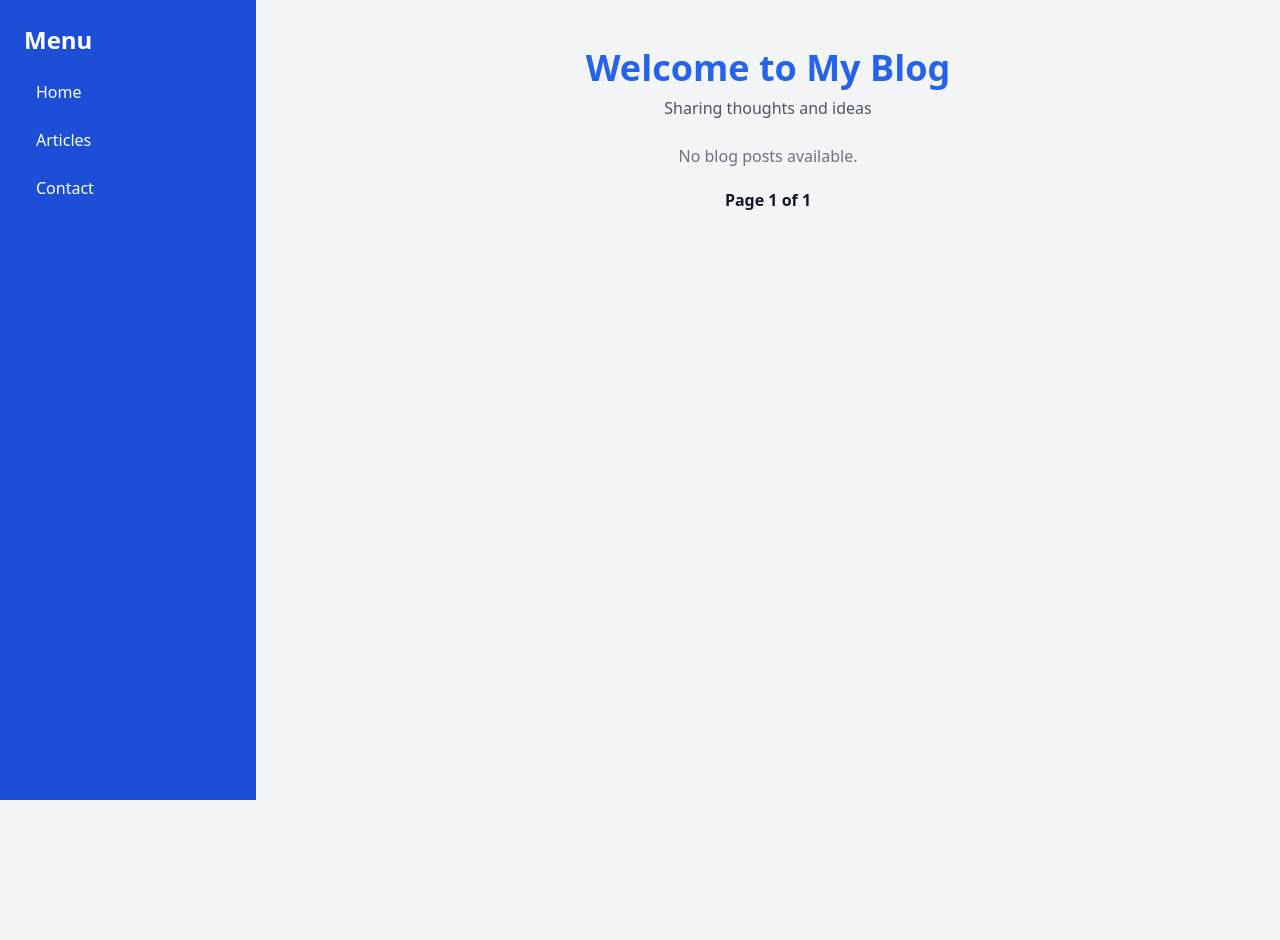
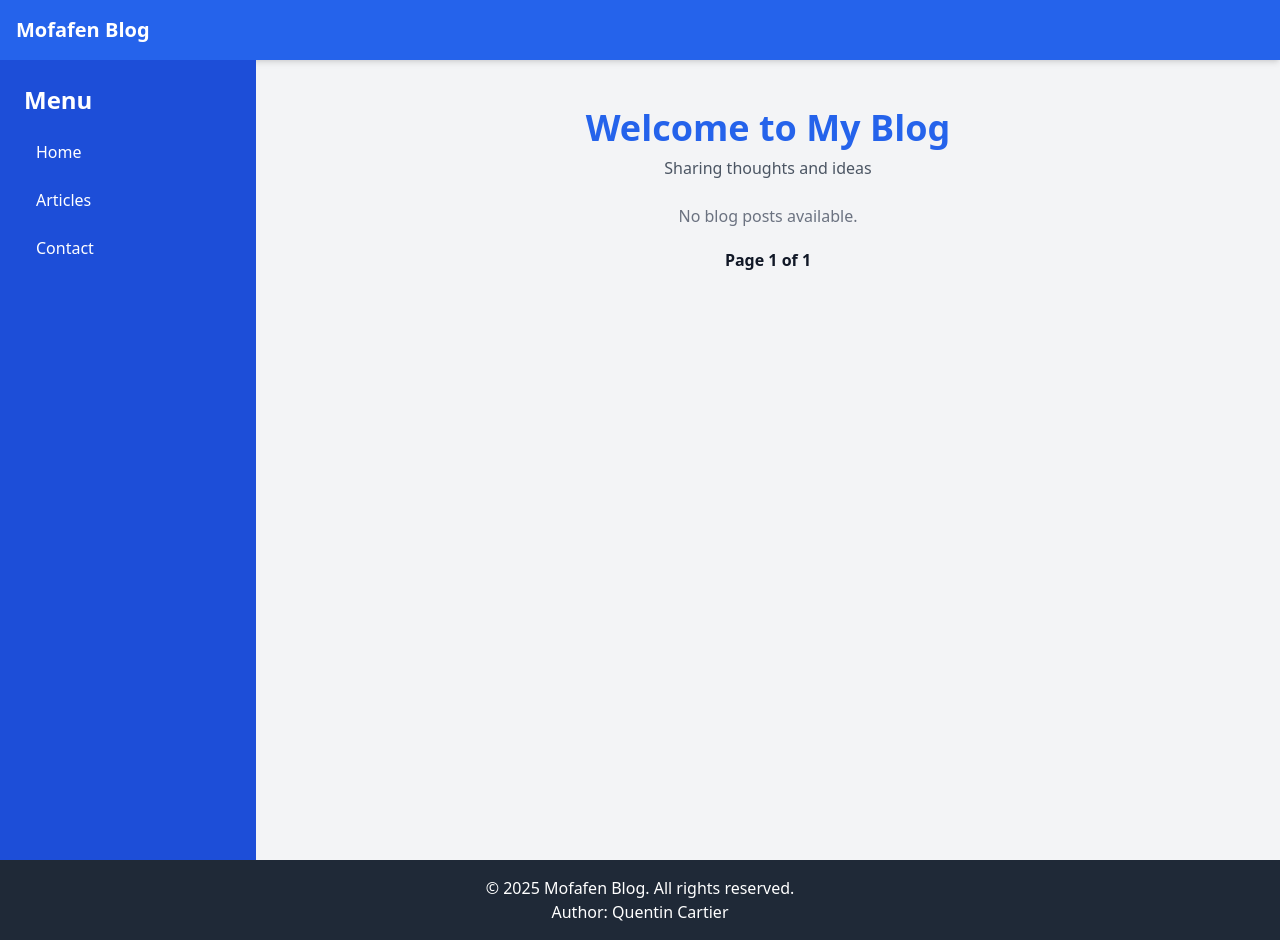
Before and after one commit to maishuji/tech_blog, a Django app: page / in a window 1280 px wide. Before the commit the page ends 800 px from the top, so only its background shows below. Run offline with Django 4.2, Linux system fonts and the light colour scheme; data that the repository does not hold is empty; some libraries are stand-ins or nearby versions.

Commit message:
Add footer and header

```diff
--- a/blog_heho/blog/templates/base.html
+++ b/blog_heho/blog/templates/base.html
@@ -10,6 +10,14 @@
     <link rel="icon" type="image/x-icon" href="{% static 'favicon.ico' %}">
 </head>
 <body class="bg-gray-100 text-gray-900">
+
+    <!-- Header -->
+    <header class="bg-blue-600 text-white p-4 shadow-md">
+        <div class="container mx-auto flex justify-between items-center">
+            <h1 class="text-xl font-bold">Mofafen Blog</h1>
+        </div>
+    </header>
+
     <div class="flex min-h-screen">
         <!-- Include the Sidebar Menu -->
         {% include 'menu.html' %}
@@ -19,5 +27,11 @@
             {% block content %}{% endblock %}
         </div>
     </div>
+
+    <!-- Footer -->
+    <footer class="bg-gray-800 text-white text-center p-4 mt-auto">
+        <p>&copy; 2025 Mofafen Blog. All rights reserved.</p>
+        <p>Author: Quentin Cartier</p>
+    </footer>
 </body>
 </html>
```
